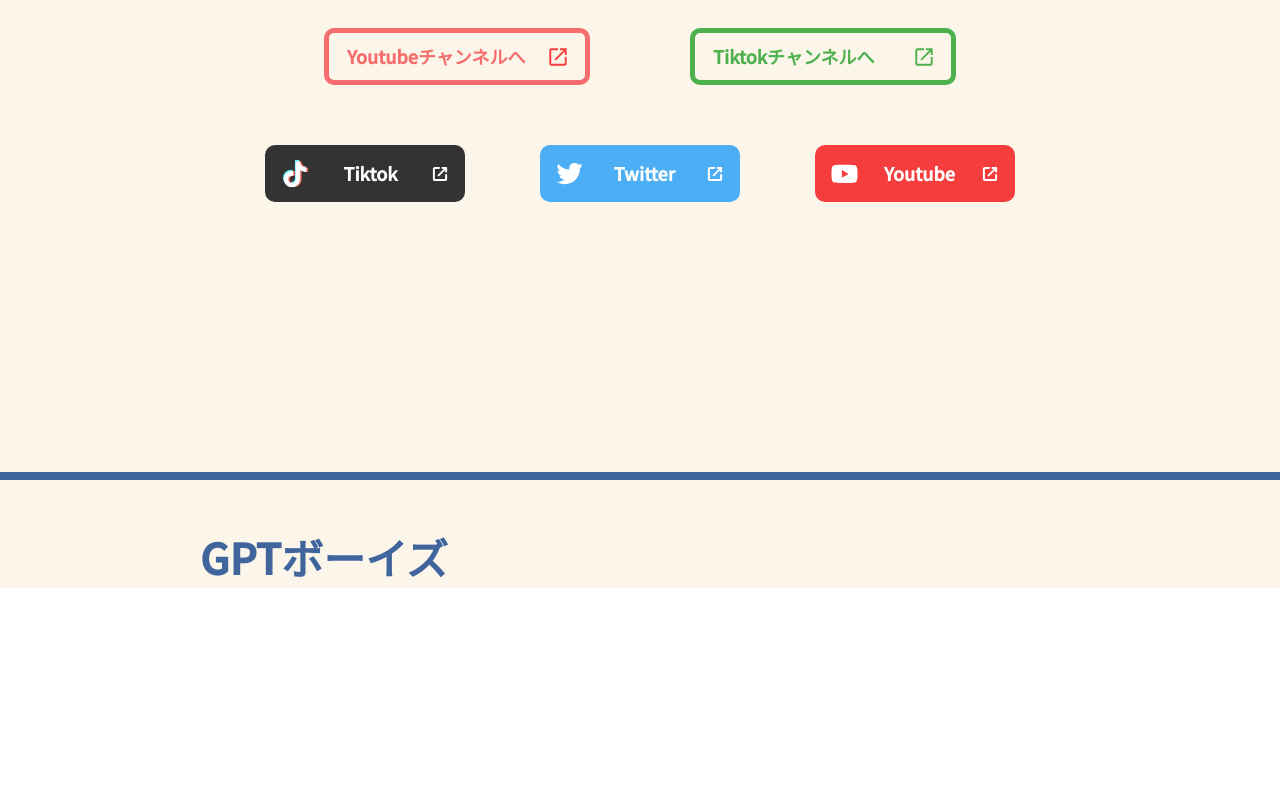
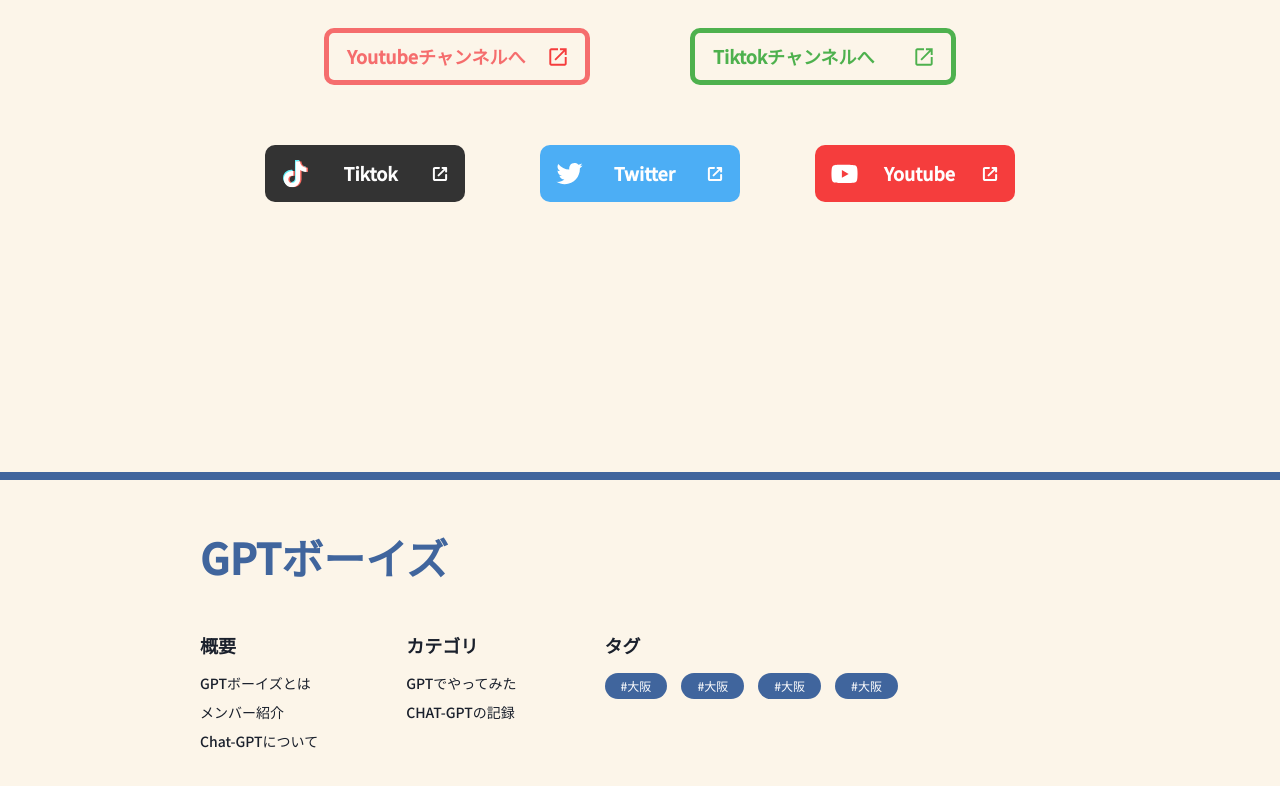
Before and after one commit to kanshu-1118/gpt-schoollife, a Next.js app: page / in a window 1280 px wide. Shown: the part 3286-4072 px from the top of the page. Before the commit the page ends 3874 px from the top, so only its background shows below. Built offline with nearby package versions, Linux system fonts and the light colour scheme; no server answers.

Commit message:
Layout作成

```diff
--- a/src/pages/blogContents.tsx
+++ b/src/pages/blogContents.tsx
@@ -35,7 +35,6 @@
             <Header />
             {geo.map((e:any,i:number) => {
                 console.log(e)
-                console.log(member);
 
                 {if (i == router.query.i as unknown as number) {
                     return (
@@ -128,7 +127,6 @@
                             </Center>
                             <Center gap={"80px"}>
                                 <Text fontWeight={"bold"} fontSize={"24px"} color={color.main}>関連記事</Text>
-                                <Center></Center>
                             </Center>
                         </Center>
                     )
--- a/src/pages/components/footer.tsx
+++ b/src/pages/components/footer.tsx
@@ -2,13 +2,34 @@
 import { Flex,Center, Image, Text, useStatStyles, styled } from '@chakra-ui/react'
 import Link from 'next/link'
 import { color } from '@/utils/colorTheme'
+import TagTemp from './tagTemp'
 
 const footer = () => {
     return (
-        <Flex w={"100vw"} p={"45px 200px 0"} borderTop={`8px solid ${color.main}`} marginTop={"270px"}>
+        <Flex w={"100vw"} p={"45px 200px 120px"} flexDir={"column"} gap={"44px"} borderTop={`8px solid ${color.main}`} marginTop={"270px"}>
             <Text fontSize={"42px"} color={color.main} fontWeight={"bold"}>GPTボーイズ</Text>
-            <Flex>
-
+            <Flex as={"ul"} fontSize={"18px"} gap={"88px"}>
+                <Flex as={"li"} flexDir={"column"} fontWeight={"bold"} gap={"14px"}>概要
+                    <Flex as={"ul"} flexDir={"column"} fontSize={"14px"} gap={"8px"} fontWeight={"medium"}>
+                        <Flex as={"li"} >GPTボーイズとは</Flex>
+                        <Flex as={"li"} >メンバー紹介</Flex>
+                        <Flex as={"li"} >Chat-GPTについて</Flex>
+                    </Flex>
+                </Flex>
+                <Flex as={"li"} flexDir={"column"} fontWeight={"bold"} gap={"14px"}>カテゴリ
+                    <Flex as={"ul"} flexDir={"column"} fontSize={"14px"} gap={"8px"} fontWeight={"medium"}>
+                        <Flex as={"li"} >GPTでやってみた</Flex>
+                        <Flex as={"li"} >CHAT-GPTの記録</Flex>
+                    </Flex>
+                </Flex>
+                <Flex as={"li"} flexDir={"column"} fontWeight={"bold"} gap={"14px"}>タグ
+                    <Flex as={"ul"} fontSize={"14px"} flexWrap={"wrap"} gap={"14px"} fontWeight={"medium"}>
+                        <TagTemp name='大阪' color={color.main} link='#' />
+                        <TagTemp name='大阪' color={color.main} link='#' />
+                        <TagTemp name='大阪' color={color.main} link='#' />
+                        <TagTemp name='大阪' color={color.main} link='#' />
+                    </Flex>
+                </Flex>
             </Flex>
         </Flex>
     )
--- /dev/null
+++ b/src/pages/components/tagTemp.tsx
@@ -0,0 +1,60 @@
+import React, { useEffect, useState } from 'react'
+import { animate, motion ,isValidMotionProp,} from 'framer-motion'
+import { Center,Image, Flex, Box,border,Text,chakra,shouldForwardProp, background, transition } from '@chakra-ui/react'
+import { color } from '@/utils/colorTheme';
+import Link from 'next/link';
+
+const AnimationBox = chakra(motion.div, {
+    shouldForwardProp:(prop) => isValidMotionProp(prop) || shouldForwardProp(prop),
+});
+
+interface propsType {
+    name:string
+    color:string
+    link:string
+}
+
+const tagTemp = (props : propsType ) => {
+
+    const [transform,setTransform] : any  = useState("-100%")
+
+    return (
+        <Link href={props.link ?? `#`} passHref>
+            <AnimationBox
+                borderRadius={"100px"}
+                bgColor={props.color}
+                overflow={"hidden"}
+                p={"4px 16px"}
+                display={"flex"}
+                alignItems={"center"}
+                justifyContent={"space-between"}
+                whileHover={{
+                    transition: {duration:0.2},
+                }}
+                transition={{
+                    duration: "1",
+                    // ease:"",
+                    times:"[0,0.2]",
+                    repeatDelay: "0",
+                }}
+
+                _before={{
+                    // content:'""',
+                    display:"block",
+                    // border:"1px solid #000",
+                    w:"100%",
+                    h:"100%",
+                    bgColor:[`${color.main}`],
+                    transform:`translateX(${transform})`,
+                    transition:"0.2s ease"
+                }}
+                // onMouseEnter={() => setTransform("0")}
+                // onMouseLeave={() => setTransform("-100%")}
+                >
+                <Text fontSize={"12px"} color={color.white}>#{props.name}</Text>
+            </AnimationBox>
+        </Link>
+    )
+}
+
+export default tagTemp
```
